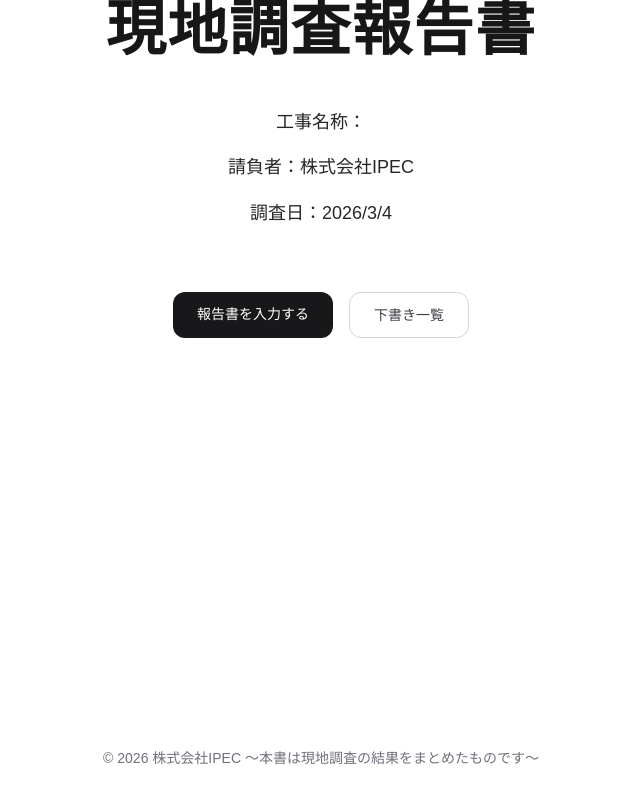
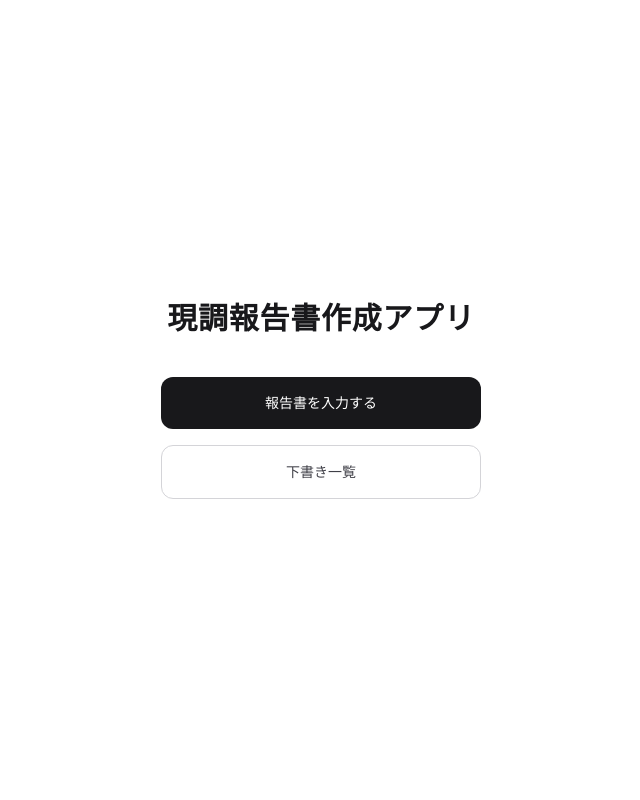
Before and after one commit to hanamaruko-create/Field-investigation-report, a Next.js app in the folder src/: page / in a window 1280 px wide. Shown: the whole page, without its empty margins (319-959 px from the left). Built offline with nearby package versions, Linux system fonts and the light colour scheme.

Commit message:
トップページ修正

```diff
--- a/src/app/page.tsx
+++ b/src/app/page.tsx
@@ -1,45 +1,26 @@
 import Link from "next/link";
-import { CONTRACTOR_NAME, PROJECT_NAME } from "@/lib/constants";
 
 export default function Home() {
-  // サンプルの表紙スタイル。PDFの1ページ目を再現するため、
-  // 中央揃えの大きなタイトルとプロジェクト情報を表示する。
-  const today = new Date().toLocaleDateString("ja-JP");
-
   return (
-    <div className="min-h-screen bg-white flex flex-col items-center justify-center px-8">
-      {/* 大タイトル */}
-      <h1 className="text-6xl font-bold tracking-wide mb-12">
-        現地調査報告書
+    <div className="flex min-h-screen flex-col items-center justify-center gap-10 bg-white px-8">
+      <h1 className="text-3xl font-bold tracking-wide text-zinc-900">
+        現調報告書作成アプリ
       </h1>
 
-      {/* プロジェクト情報 */}
-      <div className="w-full max-w-xl text-center text-lg leading-relaxed text-zinc-800">
-        <p className="mb-4">工事名称：{PROJECT_NAME}</p>
-        <p className="mb-4">請負者：{CONTRACTOR_NAME}</p>
-        <p className="mb-4">調査日：{today}</p>
-      </div>
-
-      {/* ナビゲーション */}
-      <div className="mt-12 flex flex-wrap justify-center gap-4">
+      <div className="flex flex-col gap-4 w-full max-w-xs">
         <Link
           href="/entry"
-          className="rounded-xl bg-zinc-900 px-6 py-3 text-sm font-medium text-white hover:bg-zinc-700"
+          className="flex items-center justify-center rounded-xl bg-zinc-900 px-6 py-4 text-sm font-medium text-white hover:bg-zinc-700"
         >
           報告書を入力する
         </Link>
         <Link
           href="/drafts"
-          className="rounded-xl border border-zinc-300 px-6 py-3 text-sm font-medium text-zinc-700 hover:bg-zinc-50"
+          className="flex items-center justify-center rounded-xl border border-zinc-300 px-6 py-4 text-sm font-medium text-zinc-700 hover:bg-zinc-50"
         >
           下書き一覧
         </Link>
       </div>
-
-      {/* フッターとして会社名や住所を入れるスペース */}
-      <footer className="mt-auto py-8 text-sm text-zinc-500">
-        © {new Date().getFullYear()} {CONTRACTOR_NAME} 〜本書は現地調査の結果をまとめたものです〜
-      </footer>
     </div>
   );
 }
```
